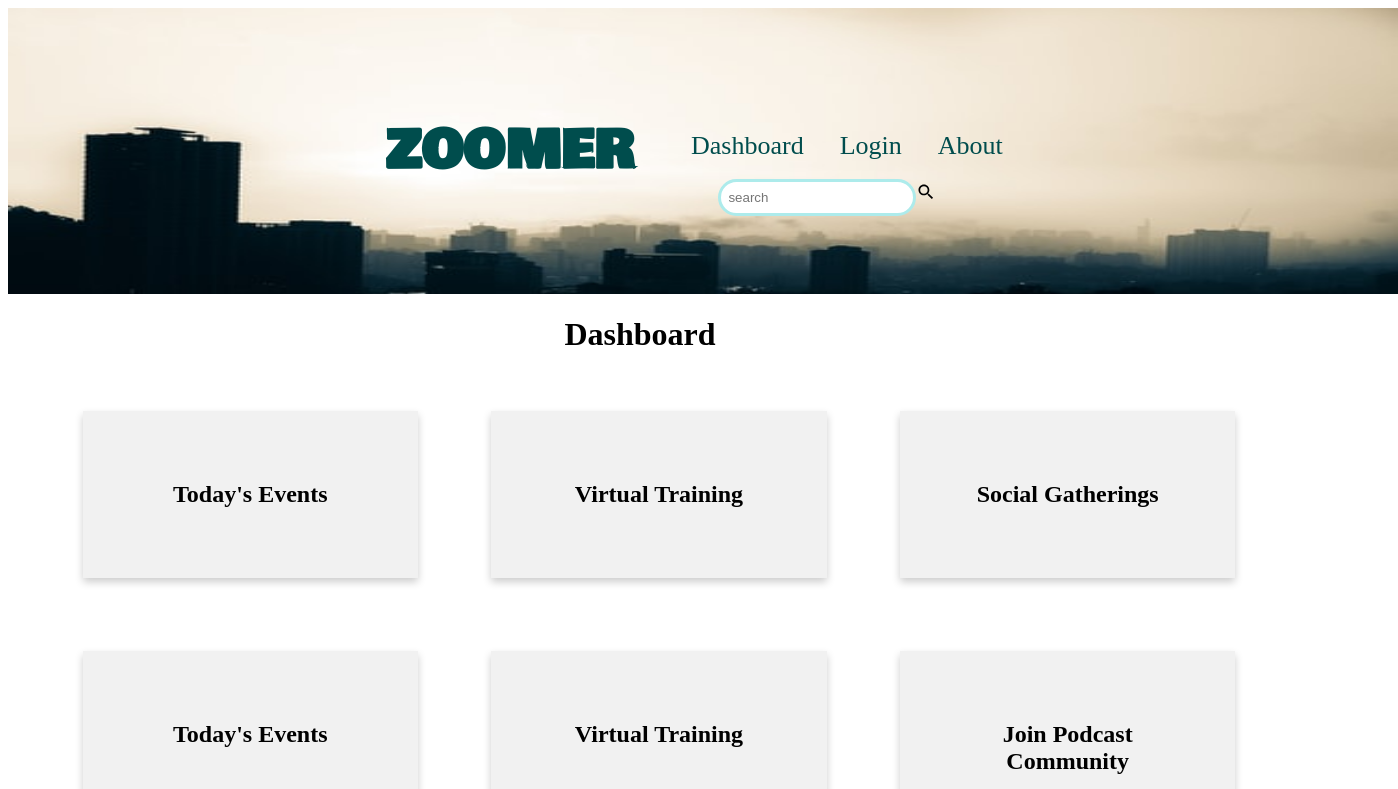
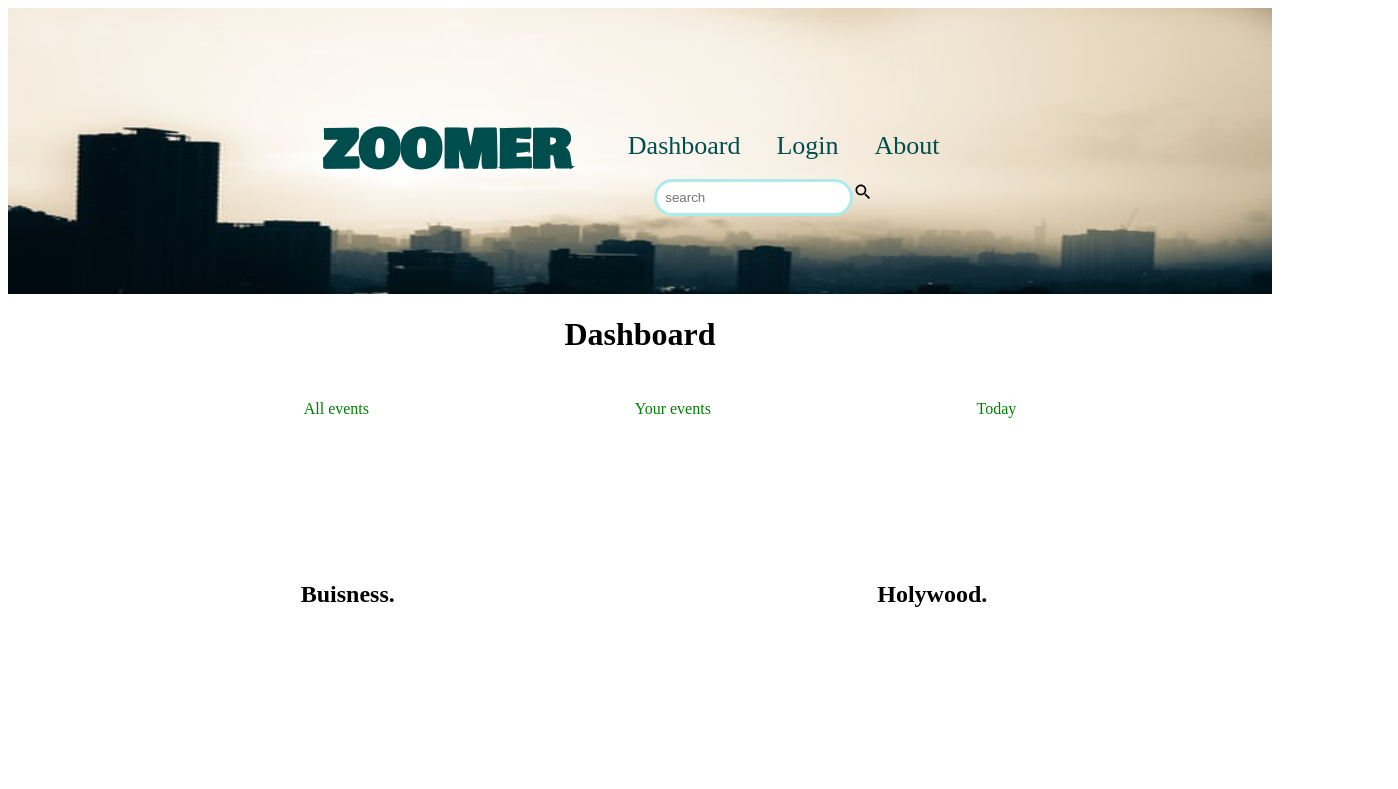
Before and after one commit to allawa1/Zoomer, a React (Create React App) app in the folder zoomer/: page /Dashboard in a window 1280 px wide. Shown: the top 789 px of the page, 1398 px wide, since content can reach past the window. Built offline with nearby package versions, Linux system fonts and the light colour scheme; a web font is replaced by a local one.

Commit message:
flip style

```diff
--- a/zoomer/src/App.css
+++ b/zoomer/src/App.css
@@ -28,7 +28,6 @@
   background-image: url("./assets/images/header_city.jpg");
   background-repeat: no-repeat;
   background-size: 100% 150%;
-  width: 100%;
   bottom: 0px;
   display: inline;
   background-color: rgb(173, 235, 235);
@@ -62,8 +61,6 @@
   list-style-type: none;
   font-family: "Baumans";
   padding: 18px;
-
-
 }
 
 
@@ -197,3 +194,104 @@ input {
 .Credits a:hover {
   color: 	rgb(212, 230, 241);
 }
+
+
+.sub-nav ul {
+      display: flex;
+      justify-content: space-evenly;
+      color: green;
+}
+.sub-nav li {
+          transition: background-color 0.3s;
+          cursor: pointer;
+          height: 50px;
+          padding: 10px;
+          display: flex;
+          justify-content: center;
+          align-items: center;
+}
+.sub-nav a {
+              color: green;
+          }
+
+          .sub-nav:hover {
+              background-color: #b400ff17;
+          }
+
+.events-grid {
+  margin: 50px;
+  display: grid;
+  grid-template-columns: repeat(auto-fit, minmax(570px, 1fr));
+  grid-auto-rows: 200px;
+  grid-gap: 5px;
+}
+
+.flip-card {
+  perspective: 1000px;
+  cursor: pointer;
+}
+
+.flip-card-inner {
+  position: relative;
+  width: 100%;
+  height: 100%;
+  text-align: center;
+  transition: transform 0.8s;
+  transform-style: preserve-3d;
+}
+
+.flip-card:hover .flip-card-inner {
+  transform: rotateY(180deg);
+}
+
+.flip-card-front,
+.flip-card-back {
+  position: absolute;
+  width: 100%;
+  height: 100%;
+  border-radius: 16px;
+  backface-visibility: hidden;
+}
+
+.flip-card-front {
+  display: flex;
+  align-items: center;
+  justify-content: center;
+  background-size: cover;
+  background-position-y: center;
+}
+
+
+
+.flip-card-back {
+  background-color: green;
+  display: flex;
+  justify-content: center;
+  align-items: center;
+  color: white;
+  font-size: 2rem;
+  font-family: Caveat, sans-serif;
+  transform: rotateY(180deg);
+}
+
+@media screen and (max-width: 1030px) {
+
+  .events-grid {
+      grid-template-columns: repeat(auto-fit, minmax(300px, 1fr));
+  }
+
+  .sub-nav a {
+      font-size: 1rem;
+  }
+}
+
+@media screen and (max-width: 400px) {
+  .events-grid {
+      margin: 30px;
+      grid-template-columns: repeat(auto-fit, minmax(200px, 1fr));
+  }
+
+  .sub-nav a {
+      font-size: 0.8rem;
+  }
+}
--- a/zoomer/src/components/Dashboard.js
+++ b/zoomer/src/components/Dashboard.js
@@ -4,6 +4,7 @@ import ReactDOM from 'react-dom';
 import { Link } from 'react-router-dom';
 
 import '../App.css';
+import { EventisGrid } from './EventGrid';
 
 
 class Dashboard extends Component {
@@ -29,7 +30,7 @@ class Dashboard extends Component {
             <div className="dashboard-header">
                 <h1>Dashboard</h1>
             </div>
-
+                <EventisGrid/>
             <div className="row" >
                 <div className="column" onclick="openTab('b1')" >
                     <div className="card">
--- /dev/null
+++ b/zoomer/src/components/EventGrid.js
@@ -0,0 +1,50 @@
+import React, { Component } from 'react'
+import { Link,withRouter } from 'react-router-dom';
+
+export class _EventisGrid extends Component {
+
+    state = {
+        grid: ['buisness','holywood','politics','sports']
+    }
+
+    redirectClick = (tag) => {
+        this.props.history.push(`/${tag}`)
+    }
+
+    capitalizeBox = (box) => {
+        return box.charAt(0).toUpperCase() + box.slice(1);
+    }
+
+
+    render() {
+        const {grid} = this.state;
+        return (
+            <React.Fragment>
+                <section className="sub-nav">
+                    <ul>
+                        <li><Link to={'/all'}>All events</Link></li>
+                        <li><Link to={'/yours'}>Your events</Link></li>
+                        <li><Link to={'/today'}>Today</Link></li>
+                    </ul>
+                </section>
+
+                <section className="events-grid">
+                {grid.map(box=> (
+                <div className="flip-card" key={box}>
+                        <div className="flip-card-inner" onClick={(ev)=>{this.redirectClick(box)}}>
+                            <div className="flip-card-front">
+                                <h1 className="title">{this.capitalizeBox(box)}<span className="dote">.</span></h1>
+                            </div>
+                            <div className="flip-card-back">
+                                <p>See More</p>
+                            </div>
+                        </div>
+                    </div>
+                ))}
+                </section>
+            </React.Fragment>
+        )
+    }
+}
+
+export const EventisGrid = withRouter(_EventisGrid)
--- a/zoomer/src/components/Login.js
+++ b/zoomer/src/components/Login.js
@@ -25,7 +25,7 @@ class Login extends Component {
                 ProviderId: 'Google'
             };
 
-            axios.post('http://localhost:5000/api/login/socialmediaData',
+            axios.post('http://localhost:5000/api/login',
             googleresponse)
                 .then((result)=> {
                     let responseJson = result;
@@ -53,7 +53,6 @@ class Login extends Component {
                 console.log(response);
             }
             const responseGoogle = (response) => {
-                console.log(response);
                 var res = response.profileObj;
                 console.log(res);
                 this.signup(response);
```
Also changed, not shown: 1 other file (tests, documents, lock files or other folders).
